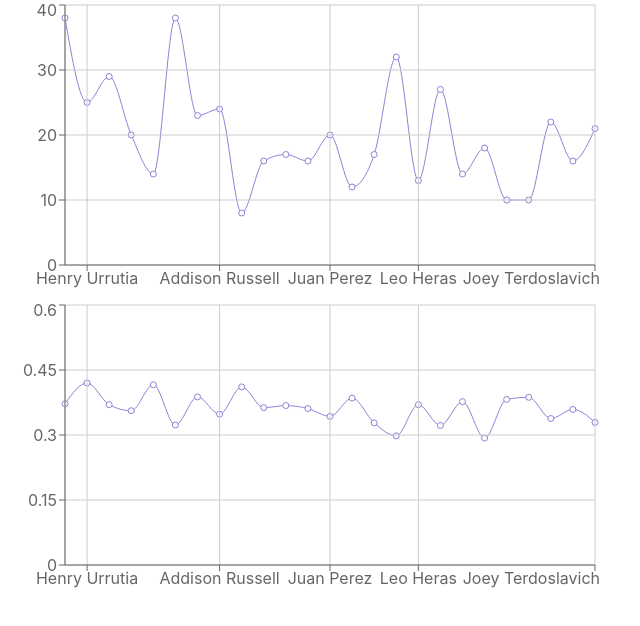
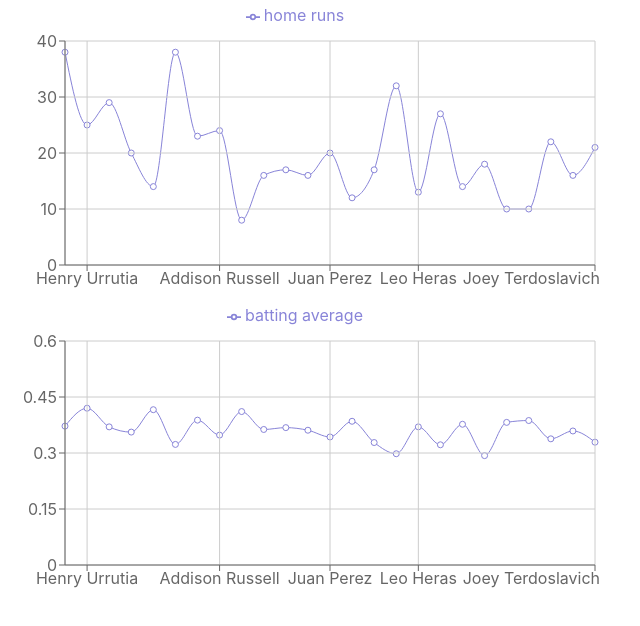
Before and after one commit to DPLATA/mexdata, a React (Create React App) app: page /lmbstats in a window 1280 px wide. Shown: the top 626 px of the page, without its empty margins (0-640 px from the left). Built offline with nearby package versions, Linux system fonts and the light colour scheme.

Commit message:
modify line charts to include legend label and chart name

```diff
--- a/src/pages/LMBStats.js
+++ b/src/pages/LMBStats.js
@@ -1,26 +1,31 @@
-import { LineChart, Line, CartesianGrid, XAxis, YAxis, Tooltip } from 'recharts';
+import { LineChart, Line, CartesianGrid, XAxis, YAxis, Tooltip, Legend } from 'recharts';
 import lmb_stats from '../assets/top_25_at_bat_LMB.json'
 
 function LMBStats() {
   return (
     <div className="">
+        {/*refactor chart into own components*/}
         <LineChart width={600} height={300} data={lmb_stats}>
             <Line type="monotone"
+                  name="home runs"
                   dataKey="HR"
                   stroke="#8884d8" />
             <CartesianGrid stroke="#ccc" />
             <XAxis dataKey="player" />
             <YAxis />
             <Tooltip />
+            <Legend verticalAlign="top" height={36}/>
         </LineChart>
         <LineChart width={600} height={300} data={lmb_stats}>
             <Line type="monotone"
+                  name="batting average"
                   dataKey="AVG"
                   stroke="#8884d8" />
             <CartesianGrid stroke="#ccc" />
             <XAxis dataKey="player" />
             <YAxis />
             <Tooltip />
+            <Legend verticalAlign="top" height={36}/>
         </LineChart>
     </div>
   )
```
